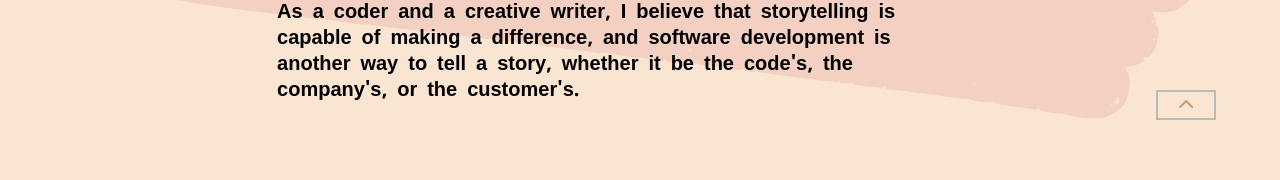
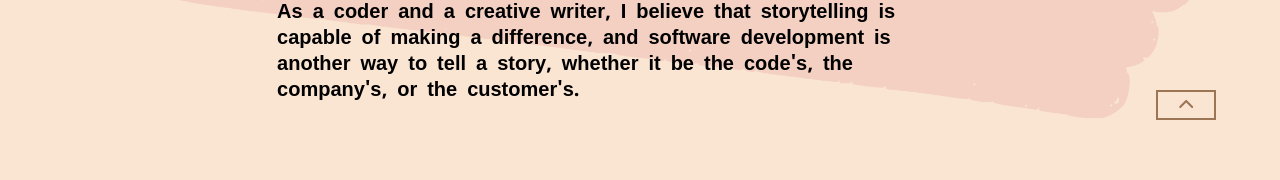
Before and after one commit to rweir4/personaldevsite, a Next.js app: page / in a window 1280 px wide. In both pictures the pointer is over the icon 1189 px from the left and 707 px from the top of the page. Shown: the part 600-780 px from the top of the page. Built offline with nearby package versions, Linux system fonts and the light colour scheme; a web font is replaced by a local one.

Commit message:
Make to top arrow more visible

```diff
--- a/app/page.module.scss
+++ b/app/page.module.scss
@@ -235,14 +235,14 @@
 
 .totoparrow {
   padding: 5px;
-  color: var(--tan);
+  color: var(--dark-tan);
   width: 2.7rem;
   position: fixed;
   bottom: 10vh;
   right: 5vw;
 
   &:hover {
-    border: 2px solid var(--dark-teal);
+    border: 2px solid var(--dark-tan);
     width: 2.9rem;
   }
 
```
